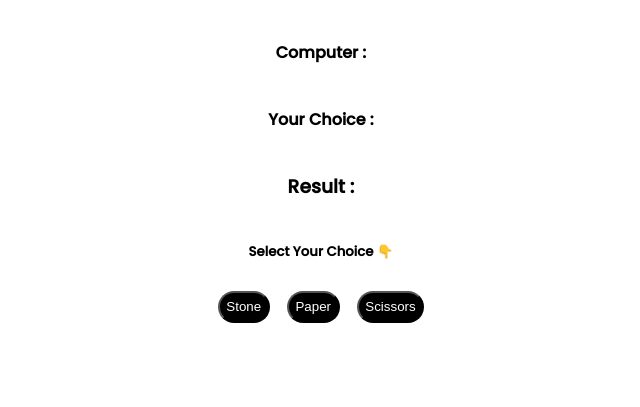
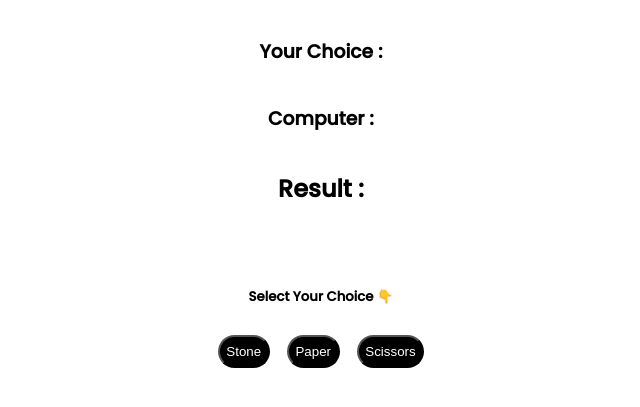
Before and after one commit to guitadharsh/StonePaperScissors, a plain HTML site: page index.html in a window 1280 px wide. Shown: the part 195-602 px from the top of the page, without its empty margins (319-959 px from the left). Drawn offline with Linux system fonts and the light colour scheme.

Commit message:
Update.index.html

```diff
--- a/index.html
+++ b/index.html
@@ -29,6 +29,7 @@
 
         div{
             display: inline-block;
+             margin-top: 3%;
         }
 
         h5{
@@ -47,9 +48,9 @@
 </head>
 <body>
     <h1>Stone Paper Scissors</h1>
-    <h4>Computer : <span id="computer-choice"></span> </h4>
-    <h4>Your Choice : <span id="user-choice"></span></h4>
-    <h3>Result : <span id="result"></span></h3>
+    <h3>Your Choice : <span id="user-choice"></span></h3>
+    <h3>Computer : <span id="computer-choice"></span></h3>
+    <h2>Result : <span id="result"></span></h2>
 
     <div>
         <h5>Select Your Choice 👇</h5>
```
